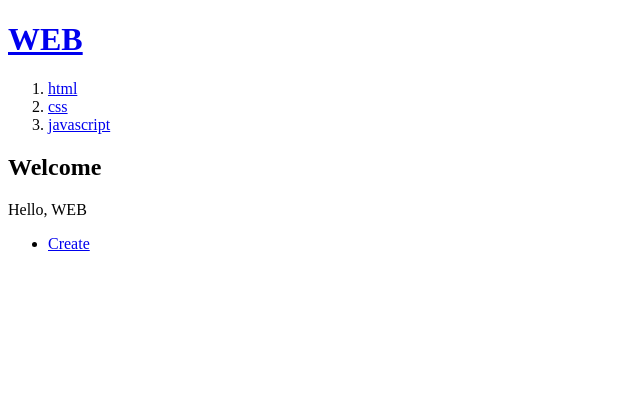
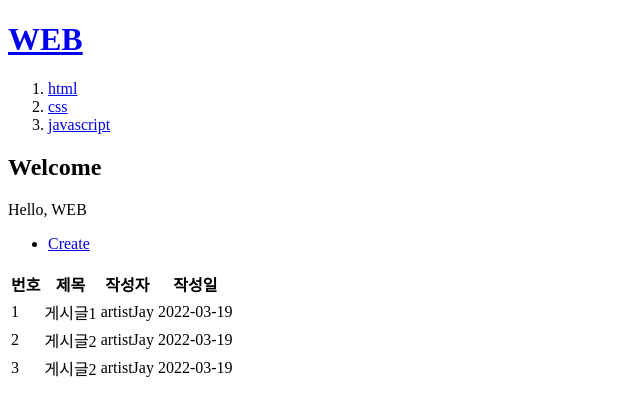
Before and after one commit to 1586piano/TEAMO-UI, a React (Create React App) app: page / in a window 1280 px wide. Shown: the top 416 px of the page, without its empty margins (0-640 px from the left). Built offline with nearby package versions, Linux system fonts and the light colour scheme.

Commit message:
게시판 구현

```diff
--- a/package.json
+++ b/package.json
@@ -1,5 +1,5 @@
 {
-  "homepage":"https://egoing.github.io/react-2022-tutorial-src/",
+  "homepage": "https://egoing.github.io/react-2022-tutorial-src/",
   "name": "react-app",
   "version": "0.1.0",
   "private": true,
@@ -7,7 +7,9 @@
     "@testing-library/jest-dom": "^5.16.2",
     "@testing-library/react": "^12.1.3",
     "@testing-library/user-event": "^13.5.0",
+    "bootstrap": "^5.2.1",
     "react": "^17.0.2",
+    "react-bootstrap": "^2.5.0",
     "react-dom": "^17.0.2",
     "react-scripts": "5.0.0",
     "web-vitals": "^2.1.4"
--- a/src/App.js
+++ b/src/App.js
@@ -1,6 +1,7 @@
 import logo from './logo.svg';
 import './App.css';
 import {useState} from 'react';
+import BoardList from './BoardList';
 
 function Article(props){
   return <article>
@@ -156,6 +157,7 @@ function App() {
         }}>Create</a></li>
         {contextControl}
       </ul>
+      <BoardList></BoardList>
     </div>
   );
 }
--- /dev/null
+++ b/src/BoardList.js
@@ -0,0 +1,44 @@
+import { Component } from "react";
+import Table from "react-bootstrap/Table";
+
+class BoardList extends Component {
+    /**
+     * @return {Component} Component
+     */
+    render() {
+        return (
+            <Table striped bordered hover>
+                <thead>
+                    <tr>
+                        <th>번호</th>
+                        <th>제목</th>
+                        <th>작성자</th>
+                        <th>작성일</th>
+                    </tr>
+                </thead>
+                <tbody>
+                    <tr>
+                        <td>1</td>
+                        <td>게시글1</td>
+                        <td>artistJay</td>
+                        <td>2022-03-19</td>
+                    </tr>
+                    <tr>
+                        <td>2</td>
+                        <td>게시글2</td>
+                        <td>artistJay</td>
+                        <td>2022-03-19</td>
+                    </tr>
+                    <tr>
+                        <td>3</td>
+                        <td>게시글2</td>
+                        <td>artistJay</td>
+                        <td>2022-03-19</td>
+                    </tr>
+                </tbody>
+            </Table>
+        );
+    }
+}
+
+export default BoardList;
```
Also changed, not shown: 1 other file (tests, documents, lock files or other folders).
